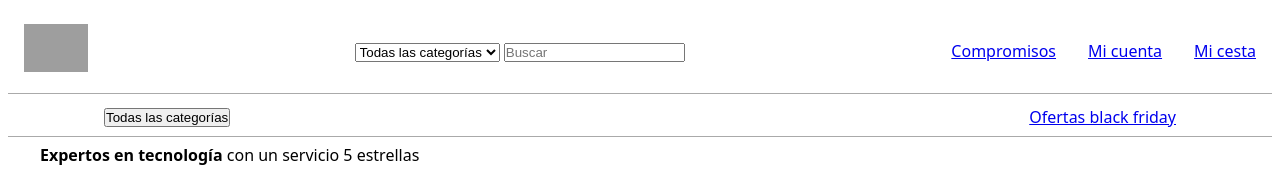
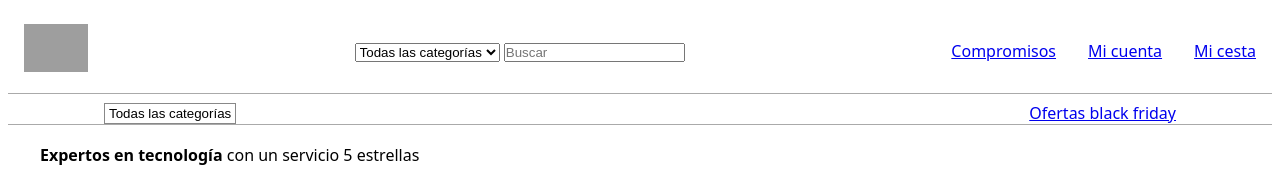
Before and after one commit to Let0oro/RTC-landing-page, a website: page index.html in a window 1280 px wide. Shown: the top 195 px of the page. Drawn offline with Linux system fonts and the light colour scheme; grey boxes are pictures that could not be loaded.

Commit message:
add: background to the nav and review the links src

```diff
--- a/style.css
+++ b/style.css
@@ -46,6 +46,7 @@ nav {
   padding: 0.5rem;
   gap: 0.25rem;
   z-index: vaR(--index-nav);
+  background-color: #FFFFFF;
 }
 
 nav section {
@@ -68,7 +69,13 @@ nav .profile {
 nav .sub_nav {
   display: flex;
   justify-content: space-between;
-  padding: 0.5rem 6rem;
+  padding: 0.25rem 6rem 0 6rem;
+
+  & button {
+    background-color: #FFFFFF;
+    border: 1px solid #888;
+    padding: 2px 4px;
+  }
 }
 
 nav a[aria-current="page"] {
```
Also changed, not shown: index.html (+0 -1 lines).
